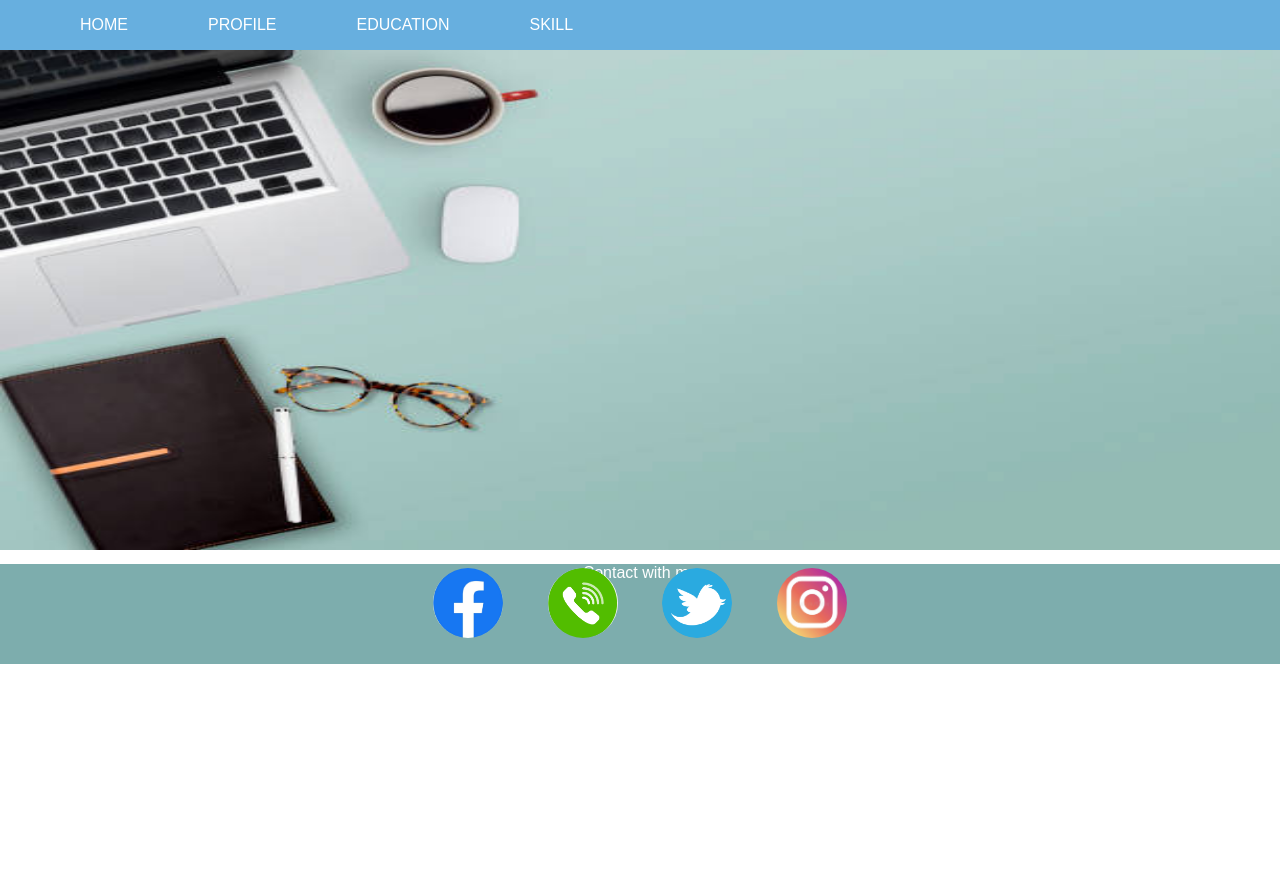
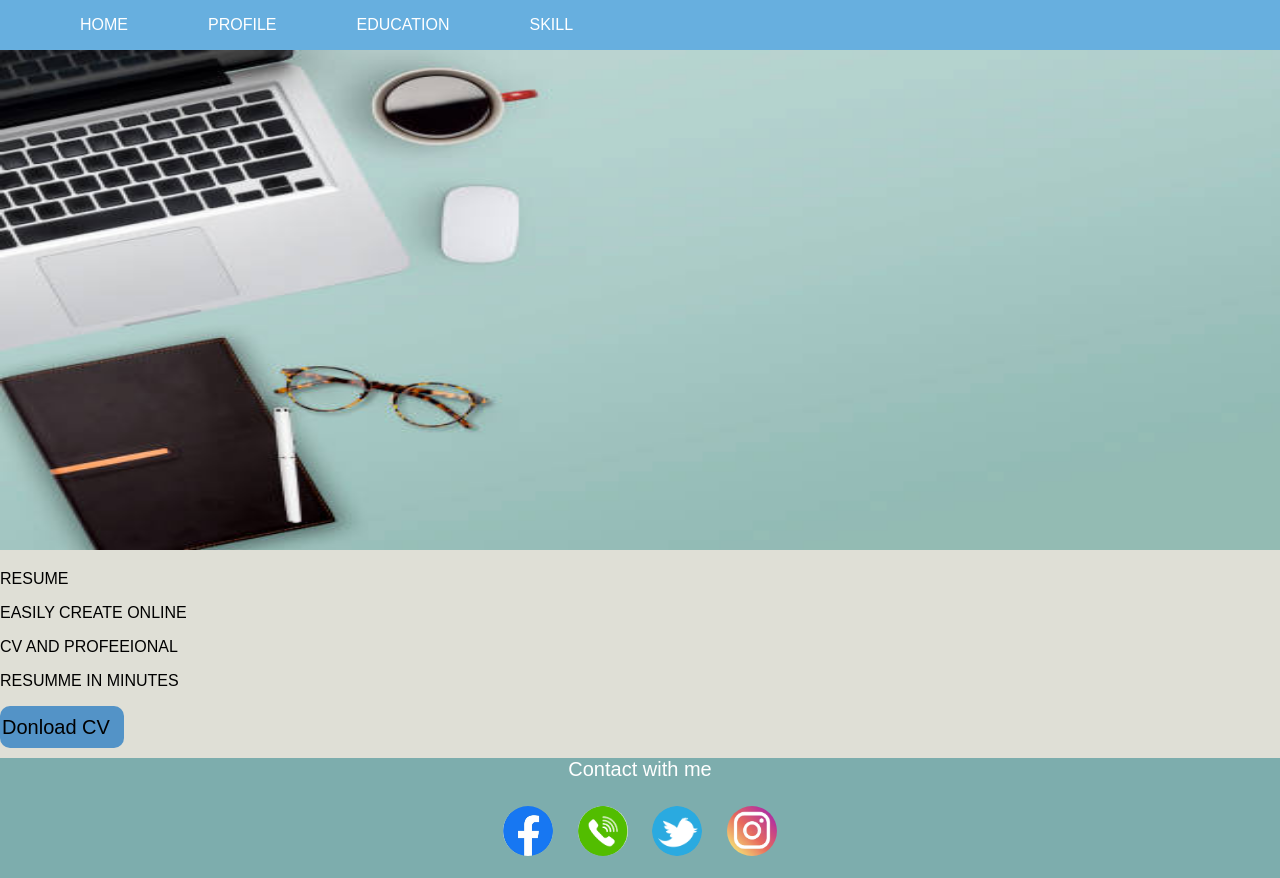
Before and after one commit to vuochlyyin/VC1_HTML, a plain HTML site: page home.html in a window 1280 px wide. Shown: the top 878 px of the page. Before the commit the page ends 800 px from the top, so only its background shows below. Drawn offline with Linux system fonts and the light colour scheme.

Commit message:
add home page

```diff
--- a/css/style.css
+++ b/css/style.css
@@ -42,7 +42,7 @@ li:hover{
 	margin-left: 0px;
 	text-align: center;
 	width: 100%;
-	height: 100px;
+	height: 120px;
 	background:rgb(125, 173, 173);
 
 }
@@ -51,11 +51,47 @@ li:hover{
 
 .pic{
 	border-radius: 50%;
-	margin-top: -50px;
-	padding: 20px;
+	margin-top: -5px;
+	padding: 10px;
+
+
 
 }
-p{
+.text{
 	color: white;
 	margin-top: 10px;
+	font-size: 20px;
 }
+.pro{
+	border-radius: 50%;
+	padding: 20px;
+}
+.cv{
+	display: flex;
+
+}
+body{
+	background:rgb(223, 223, 214);
+}
+input[type="submit"] ,input[type="send"]{
+	background:rgb(83, 147, 199);
+	width: 120px;
+	height: 40px;
+	border-radius: 10px;
+	border: none;
+	font-size: 20px;
+}
+h2{
+	text-align: center;
+	color: rgb(22, 132, 196);
+}
+/* .edu{
+	margin-left:60%;
+	margin-top: -140px;
+
+} */
+.edu1{
+	margin-left: 20px;
+
+
+}
--- a/home.html
+++ b/home.html
@@ -14,12 +14,19 @@
 
 		</ul>
 		<img src="image/vc.jpg" style="width: 100%; height: 500px;" class="bg">
+		<div class="banner">
+			<p>RESUME</p>
+			<p>EASILY CREATE ONLINE</p>
+			<p>CV AND PROFEEIONAL</p>
+			<p>RESUMME IN MINUTES</p>
+			<input type="send" value="Donload CV">
+		</div>
 		<div class="footers">
-			<p>Contact with me</p>
-        	<img src="image/facebook2.png" style="width: 70px; height: 70px;" class="pic">
-        	<img src="image/call1.jpg" style="width: 70px; height: 70px;" class="pic">
-        	<img src="image/twis.png" style="width: 70px; height: 70px;" class="pic">
-        	<img src="image/in1.jpg" style="width: 70px; height: 70px;" class="pic">
+			<p class="text">Contact with me</p>
+        	<img src="image/facebook2.png" style="width: 50px; height: 50px;" class="pic">
+			<img src="image/call1.jpg" style="width: 50px; height: 50px;" class="pic">
+			<img src="image/twis.png" style="width: 50px; height: 50px;" class="pic">
+			<img src="image/in1.jpg" style="width: 50px; height: 50px;" class="pic">
 		</div>
 	</div>
 </body>
```
Also changed, not shown: contact.html (+5 -4 lines), education.html (+13 -6 lines), profile.html (+12 -6 lines), skill.html (+1 -6 lines), image/woman1.png (added).
